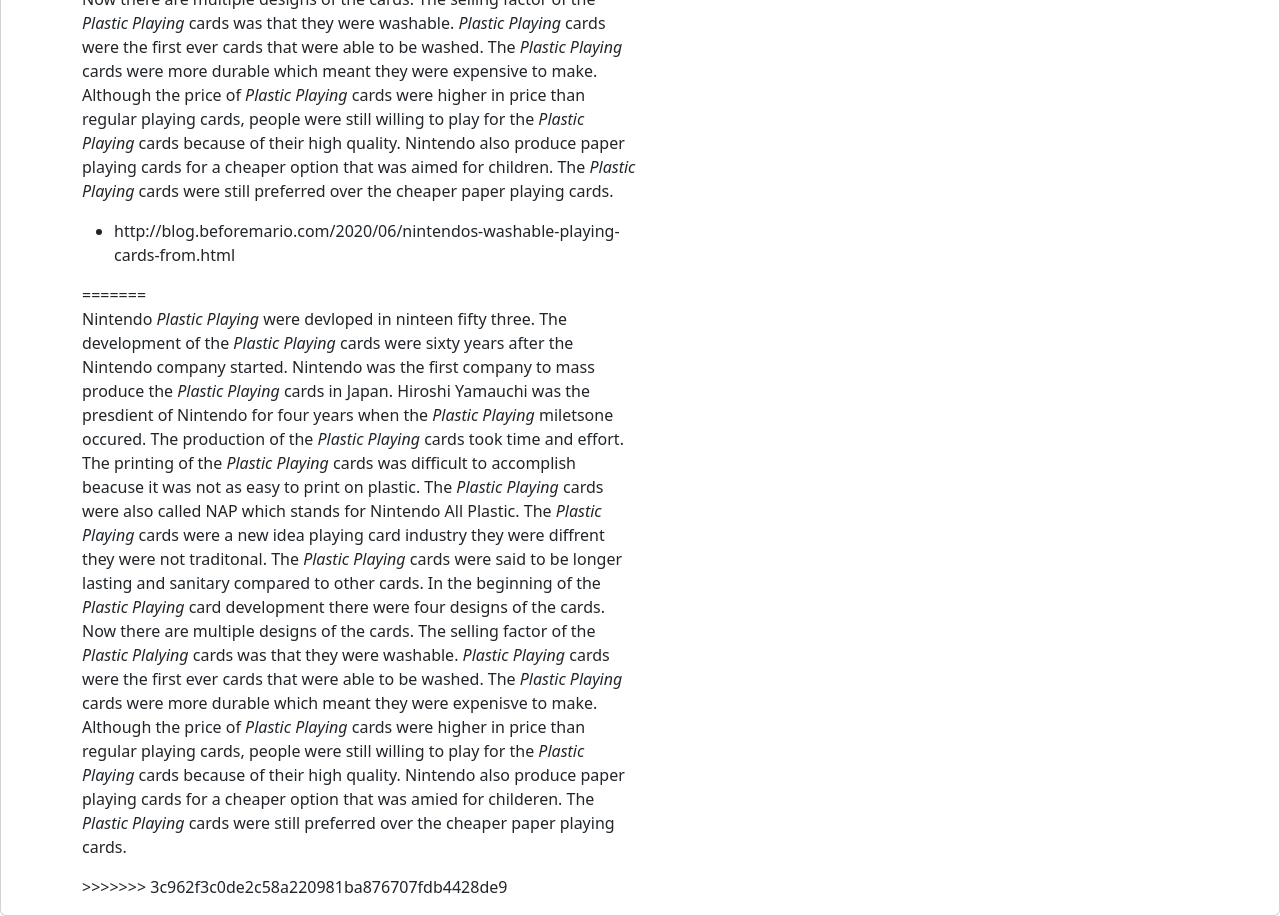
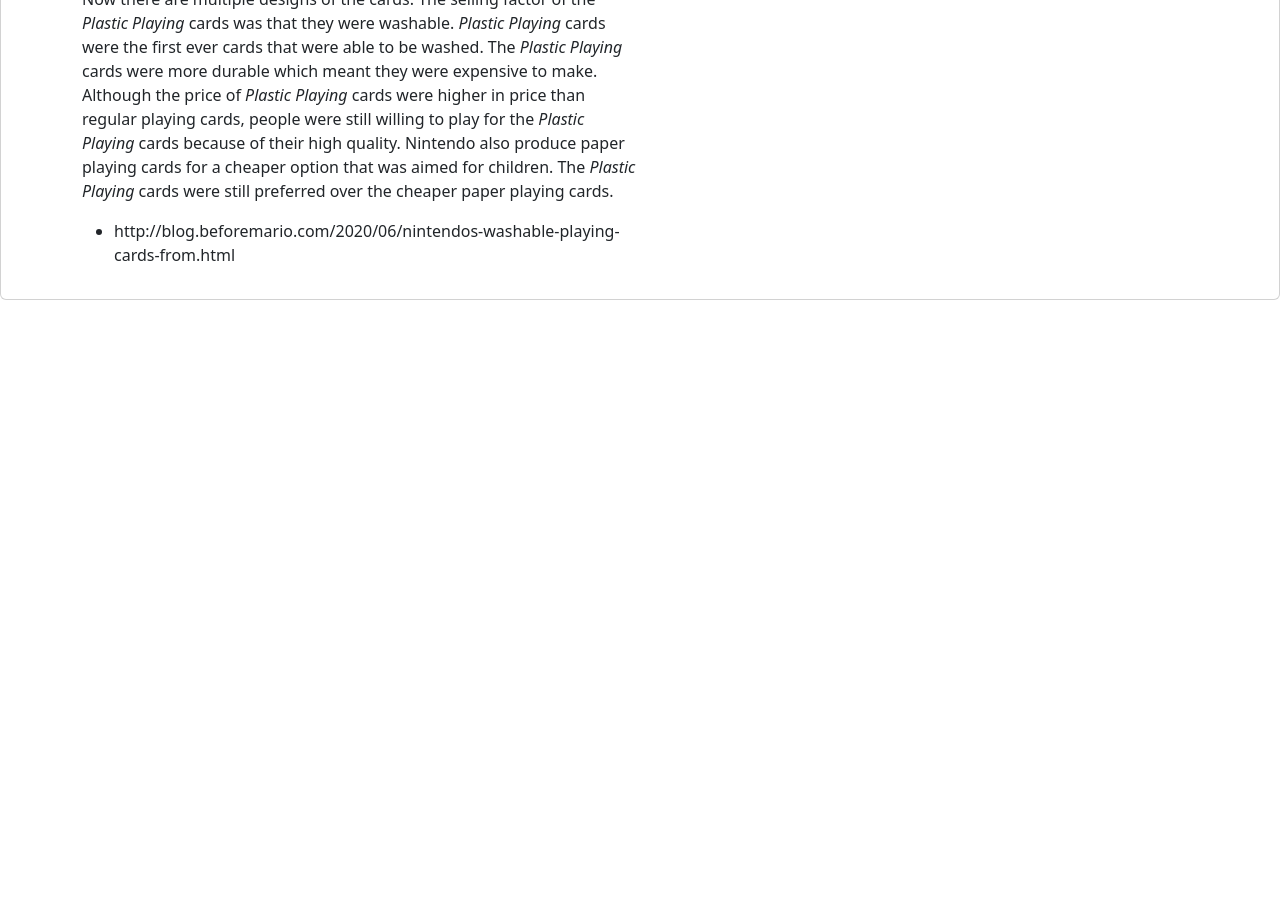
Before and after one commit to zabdigutierrez/bootstrapcomponets, a plain HTML site: page page1.html in a window 1280 px wide. Shown: the part 1080-1996 px from the top of the page. After the commit the page ends 1380 px from the top, so only its background shows below. Drawn offline with nearby package versions, Linux system fonts and the light colour scheme.

Commit message:
Update page1.html

```diff
--- a/page1.html
+++ b/page1.html
@@ -63,7 +63,6 @@
             <h1 align="center" class="heading" >Plastic Playing</h1>
             <a href="https://1.bp.blogspot.com/-8brmEb8vB18/XtItEJAWcuI/AAAAAAAALOc/X4cpR6SYcfccgJ00uVW2Si5i4PYPQxR7wCLcBGAsYHQ/s1600/nintendo_english_brochure_04.jpg"><img src="https://1.bp.blogspot.com/-8brmEb8vB18/XtItEJAWcuI/AAAAAAAALOc/X4cpR6SYcfccgJ00uVW2Si5i4PYPQxR7wCLcBGAsYHQ/s1600/nintendo_english_brochure_04.jpg" width="200" height="200">
            </a>
-<<<<<<< HEAD
            <p>
             Nintendo <i>Plastic Playing</i> were developed in nineteen fifty-three. The development of the <i>Plastic Playing</i> cards
             were sixty years after the Nintendo company started. Nintendo was the first company to mass produce the <i>Plastic Playing</i>
@@ -83,27 +82,6 @@
           <ul>
             <li>http://blog.beforemario.com/2020/06/nintendos-washable-playing-cards-from.html</li>
           </ul>
-=======
-          <p>
-            Nintendo <i>Plastic Playing</i> were devloped in ninteen fifty three. The development of the <i>Plastic Playing</i> cards
-            were sixty years after the Nintendo company started. Nintendo was the first company to mass produce the <i>Plastic Playing</i>
-            cards in Japan. Hiroshi Yamauchi was the presdient of Nintendo for four years when the <i>Plastic Playing</i> miletsone occured.
-            The production of the <i>Plastic Playing</i> cards took time and effort. The printing of the <i>Plastic Playing</i> cards
-            was difficult to accomplish beacuse it was not as easy to print on plastic. The <i>Plastic Playing</i> cards were also called
-            NAP which stands for Nintendo All Plastic. The <i>Plastic Playing</i> cards were a new idea playing card industry they were
-            diffrent they were not traditonal. The <i>Plastic Playing</i> cards were said to be longer lasting and sanitary compared to other cards.
-            In the beginning of the <i>Plastic Playing</i> card development there were four designs of the cards. Now there are multiple
-            designs of the cards. The selling factor of the <i>Plastic Plalying</i> cards was that they were washable. <i>Plastic Playing</i>
-            cards were the first ever cards that were able to be washed. The <i>Plastic Playing</i> cards were more durable which meant they
-            were expenisve to make. Although the price of <i>Plastic Playing</i> cards were higher in price than regular playing cards, people
-            were still willing to play for the <i>Plastic Playing</i> cards because of their high quality. Nintendo also produce paper playing cards
-            for a cheaper option that was amied for childeren. The <i>Plastic Playing</i> cards were still preferred over the cheaper paper playing
-            cards.
-          </p>
-          <ol>
-
-          </ol>
->>>>>>> 3c962f3c0de2c58a220981ba876707fdb4428de9
         </div>
       </div>
       </div>
```
